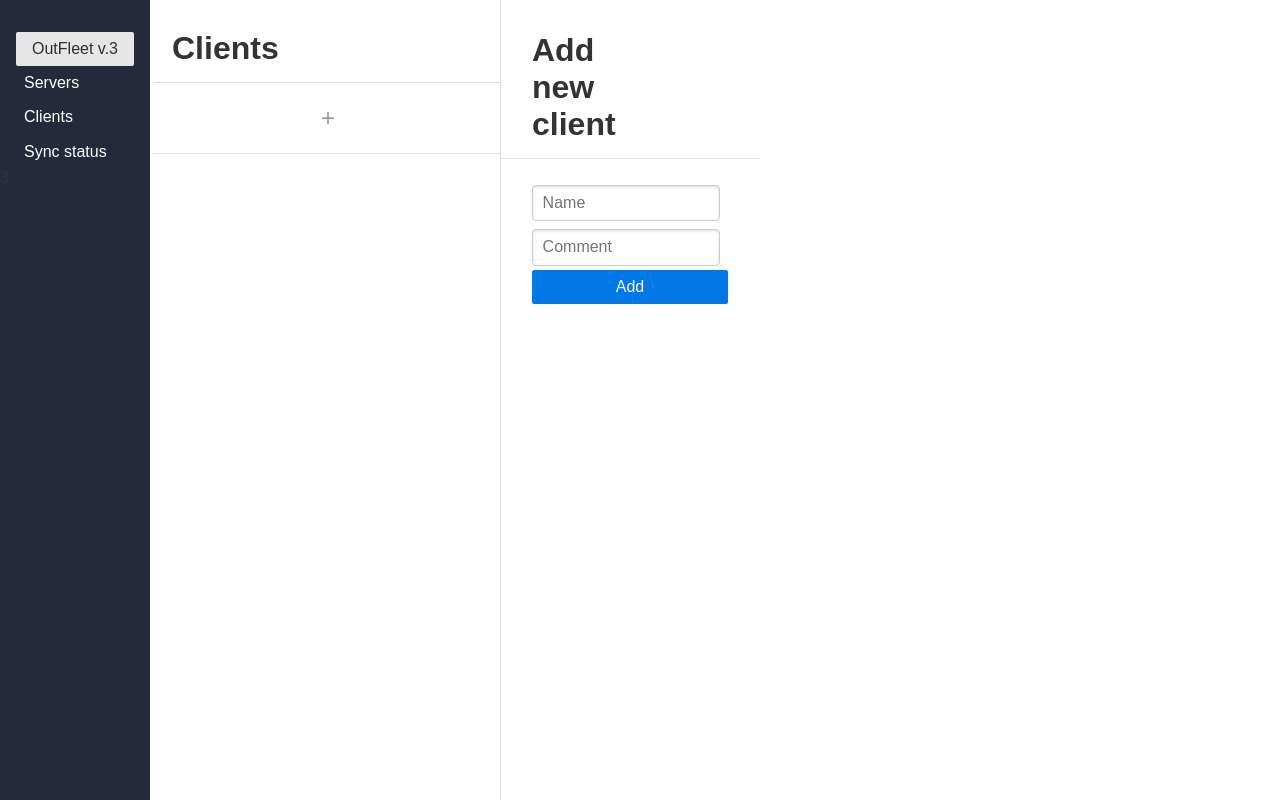
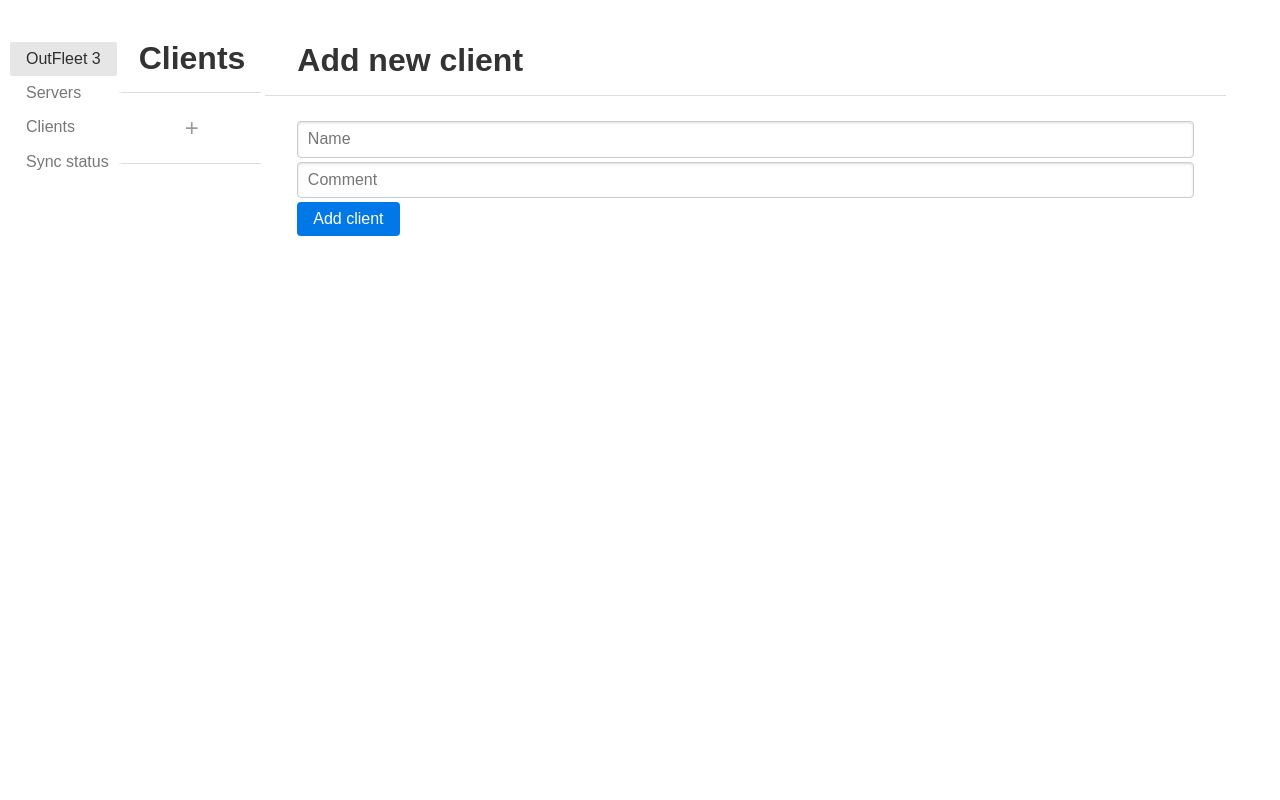
Before and after one commit to house-of-vanity/OutFleet, a Flask app: page /clients?add_client=True in a window 1280 px wide. Run offline with Flask 3, Linux system fonts and the light colour scheme.

Commit message:
WIP: reworking UI

````diff
--- a/static/layout.css
+++ b/static/layout.css
@@ -19,11 +19,11 @@ a {
  * Over-riding some of the .pure-button styles to make my buttons look unique
  */
 .button {
-    border-radius: 6px;
+    border-radius: 4px;
 }
 .delete-button {
     background: #a20c0c;
-    border: 1px solid #010101;
+    border: 2px solid #310404;
     color: #ffffff;
 }
 
@@ -153,10 +153,13 @@ a {
     }
 
 .server-item-selected {
-    background: #eee;
+    background: #eeeeee;
 }
 .server-item-unread {
     border-left: 6px solid #1b98f8;
+}
+.server-item:hover {
+    background: #d1d0d0;
 }
 
 /* server Content Styles */
@@ -201,7 +204,7 @@ a {
 
     /* Move the layout over so we can fit the nav + list in on the left */
     #layout {
-        padding-left:500px; /* "left col (nav + list)" width */
+        padding-left:500px;
         position: relative;
     }
 
@@ -213,7 +216,7 @@ a {
         overflow: auto;
     }
     #nav {
-        margin-left:-500px; /* "left col (nav + list)" width */
+        margin-left:-500px;
         width:150px;
         height: 100%;
     }
--- a/templates/base.html
+++ b/templates/base.html
@@ -1,34 +1,25 @@
 <!DOCTYPE html>
 <html>
+
 <head>
 
     <title>{% block title %}Dashboard{% endblock %}</title>
     <link rel="stylesheet" type="text/css" href="{{ url_for('static', filename='pure.css') }}">
     <link rel="stylesheet" type="text/css" href="{{ url_for('static', filename='layout.css') }}">
     <meta name="viewport" content="width=device-width, initial-scale=1">
-</head>
+    <style>
+        .border {
+            border: 0px solid black;
+        }
 
-<body>
-
-<div id="layout" class="content pure-g">
-    <div id="nav" class="pure-u-1-3">
-        <a href="#" id="menuLink" class="nav-menu-button">Menu</a>
-
-        <div class="nav-inner">
-		<button onclick="location.href='/';" style="cursor:pointer;" class="primary-button pure-button">OutFleet v.{{ VERSION }}</button>
-
-            <div class="pure-menu custom-restricted-width">
-                <ul class="pure-menu-list">
-                    <li class="pure-menu-item"><a href="/" class="pure-menu-link">Servers</a></li>
-                    <li class="pure-menu-item"><a href="/clients" class="pure-menu-link">Clients</a></li>
-                    <li class="pure-menu-item"><a href="/sync" class="pure-menu-link">Sync status</a></li>
-                </ul>
-		{{ VERSION }}
-            </div>
-        </div>
-    </div>
-  {% block content %}{% endblock %}
-</div>
+        .content {
+            padding: 10px;
+        }
+        .form-field {
+            margin: 5px;
+            width: 100%;
+        }
+    </style>
     <!-- Script to make the Menu link work -->
     <!-- Just stripped down version of the js/ui.js script for the side-menu layout -->
     <script>
@@ -80,14 +71,41 @@
             document.addEventListener('click', handleEvent);
         });
     </script>
+</head>
+
+<body>
+
+    <div class="pure-g">
+        <div class="pure-u-2-24 border">
+            <div class="content">
+                <div class="nav-inner">
+                    <button onclick="location.href='/';" style="cursor:pointer;" class="pure-button">OutFleet {{ VERSION
+                        }}</button>
+                    <ul class="pure-menu-list">
+                        <li class="pure-menu-item"><a href="/" class="pure-menu-link">Servers</a></li>
+                        <li class="pure-menu-item"><a href="/clients" class="pure-menu-link">Clients</a></li>
+                        <li class="pure-menu-item"><a href="/sync" class="pure-menu-link">Sync status</a></li>
+                    </ul>
+                </div>
+            </div>
+        </div>
+        <div class="pure-u-22-24 border">
+            <div class="content">
+                {% block content %}{% endblock %}
+            </div>
+        </div>
+    </div>
+
+
     {% if nt %}
     <label>
         <input type="checkbox" class="alertCheckbox" autocomplete="off" />
         <div class="alert {% if nl == 'error' %}error{% else %}success{% endif %}">
             <span class="alertText">{{nt}}
-    <br class="clear"/></span>
+                <br class="clear" /></span>
         </div>
     </label>
     {% endif %}
 </body>
+
 </html>
--- a/templates/clients.html
+++ b/templates/clients.html
@@ -2,121 +2,142 @@
 
 {% block content %}
 
-<div id="list" class="pure-u-1-3" xmlns="http://www.w3.org/1999/html" xmlns="http://www.w3.org/1999/html">
-    <div class="server-item pure-g">
+<div class="pure-u-3-24">
+    <div class="server-item">
         <h1 class="server-content-title">Clients</h1>
     </div>
+    <div onclick="location.href='/clients?add_client=True';" class="server-item server-add ">
+        <div class="">
+            +
+        </div>
+    </div>
     {% for client, values in CLIENTS.items() %}
-    <div class="server-item server-item-{% if client == selected_client %}unread{% else %}selected{% endif %} pure-g">
-        <div class="pure-u-3-4" onclick="location.href='/clients?selected_client={{ client }}';">
+    <div onclick="location.href='/clients?selected_client={{ client }}';"
+        class="server-item server-item-{% if client == selected_client %}unread{% else %}selected{% endif %} ">
+        <div class="">
             <h5 class="server-name">{{ values["name"] }}</h5>
-            <h4 class="server-info">Allowed {{ values["servers"]|length }} server{% if values["servers"]|length >1 %}s{%endif%}</h4>
+            <h4 class="server-info">Allowed {{ values["servers"]|length }} server{% if values["servers"]|length >1
+                %}s{%endif%}</h4>
         </div>
     </div>
     {% endfor %}
-    <div onclick="location.href='/clients?add_client=True';" class="server-item server-add pure-g">
-            <div class="pure-u-1">
-                +
-            </div>
-    </div>
+
 
 </div>
+<div class="pure-u-20-24">
+    {% if add_client %}
 
-{% if add_client %}
-    <div class="pure-u-1-3">
-        <div class="server-content-header pure-g">
-            <div class="pure-u-1-2">
+    <div class="server-content-header">
+        <div class="">
             <h1 class="server-content-title">Add new client</h1>
         </div>
     </div>
     <div class="server-content-body">
         <form action="/add_client" class="pure-form pure-form-stacked" method="POST">
             <fieldset>
+                <input type="text" class="form-field pure-u-8-24" name="name" required placeholder="Name" />
+                <input type="text" class="form-field pure-u-8-24" name="comment" placeholder="Comment" />
+                {% for server in SERVERS %}
+                <label class="pure-checkbox" for="option{{loop.index0}}">
+                    <input type="checkbox" id="option{{loop.index0}}" name="servers"
+                        value="{{server.info()['local_server_id']}}">{{server.info()["name"]}}</label>
+                {% endfor %}
+                <button type="submit" class="pure-button pure-button-primary button">Add client</button>
+            </fieldset>
+        </form>
+    </div>
+    {% endif %}
+
+    {% if selected_client and not add_client %}
+    {% set client = CLIENTS[selected_client] %}
     <div class="pure-g">
-                    <div class="pure-u-1 pure-u-md-1-3">
-                        <input type="text" class="pure-u-23-24" name="name" required placeholder="Name"/>
+        <div class="pure-u-1">
+            <div class="server-content-header">
+                <div class="">
+                    <h1 class="server-content-title">{{client['name']}}</h1>
+                    <h4 class="server-info">{{ selected_client }}</h4>
+                    {% if client['comment'] != "" %}<h4 class="server-info">{{ client['comment'] }}</h4>{% endif %}
                 </div>
-                    <div class="pure-u-1 pure-u-md-1-3">
-                        <input type="text" class="pure-u-23-24" name="comment"  placeholder="Comment"/>
             </div>
+        </div>
+    </div>
+    <div class="pure-g">
+        <div class="pure-u-6-24">
+
+            <div class="server-content-body">
+                <form action="/add_client" class="pure-form pure-form-aligned" method="POST">
+                    <fieldset>
+
+                        <div class="">
+                            <input type="text" class="form-field" name="name" required value="{{client['name']}}" />
+                            <input type="hidden" class="form-field" name="old_name" required
+                                value="{{client['name']}}" />
+                        </div>
+                        <div class="">
+                            <input type="text" class="form-field" name="comment" value="{{client['comment']}}" />
+                        </div>
+                        <input type="hidden" class="form-field" name="user_id" value="{{selected_client}}" />
+
                         <div class="pure-checkbox">
+                            <p>Allow access to:</p>
                             {% for server in SERVERS %}
-                                <label class="pure-checkbox" for="option{{loop.index0}}">{{server.info()["name"]}}
-                                <input type="checkbox" id="option{{loop.index0}}" name="servers" value="{{server.info()['local_server_id']}}"></label>
+                            <label class="pure-checkbox" for="option{{loop.index0}}">
+                                <input {% if server.info()['local_server_id'] in client['servers'] %}checked{%endif%}
+                                    type="checkbox" id="option{{loop.index0}}" name="servers"
+                                    value="{{server.info()['local_server_id']}}">{{server.info()["name"]}}
+                                {% if server.info()['local_server_id'] in client['servers'] %} ( Used {% for key in
+                                server.data["keys"] %}{% if key.name == client['name'] %}{{ (key.used_bytes if
+                                key.used_bytes else 0) | filesizeformat }}{% endif %}{% endfor %}){%endif%}</label>
 
                             {% endfor %}
 
                         </div>
+                        <button type="submit" class="pure-button pure-button-primary button">Save and Apply</button>
+                    </fieldset>
+                </form>
+                <form action="/del_client" class="pure-form pure-form-stacked" method="POST">
+                    <input type="hidden" name="name" required value="{{client['name']}}" />
+                    <input type="hidden" name="user_id" value="{{selected_client}}" />
 
-                </div>
-                <button type="submit" class="pure-button pure-input-1 pure-button-primary">Add</button>
-            </fieldset>
+                    <label for="really" class="pure-radio">
+                        <button type="submit" id="really"
+                            class="pure-button pure-button-primary delete-button button">Delete Client 🔒<input
+                                type="checkbox" id="agree" name="agree" required></button></label>
                 </form>
             </div>
         </div>
-{% endif %}
+        <div style="" class="pure-u-18-24">
+            <div class="pure-u-9-24">
+                <div>
+                    <h3>Invite text</h3>
 
-
-{% if selected_client and not add_client %}
-    {% set client = CLIENTS[selected_client] %}
-
-    <div class="pure-u-1-2">
-        <div class="server-content-header pure-g">
-            <div class="pure-u-1-2">
-                <h1 class="server-content-title">{{client['name']}}</h1>
-                <h4 class="server-info">{{ client['comment'] }}</h4>
-                <h4 class="server-info">id {{ selected_client }}</h4>
-
-            </div>
-        </div>
-        <div class="server-content-body">
-        <form action="/add_client" class="pure-form pure-form-stacked" method="POST">
-            <fieldset>
-                <div class="pure-g">
-                    <div class="pure-u-1 pure-u-md-1-3">
-                        <input type="text" class="pure-u-1" name="name" required value="{{client['name']}}"/>
-                        <input type="hidden" class="pure-u-1" name="old_name" required value="{{client['name']}}"/>
-                    </div>
-                    <div class="pure-u-1 pure-u-md-1-3">
-                        <input type="text" class="pure-u-1" name="comment" value="{{client['comment']}}"/>
-                    </div>
-                    <input type="hidden" class="pure-u-1" name="user_id" value="{{selected_client}}"/>
-
-                            <div class="pure-checkbox">
-                                <p>Allow access to:</p>
-                                {% for server in SERVERS %}
-                                <label class="pure-checkbox" for="option{{loop.index0}}">{{server.info()["name"]}}{% if server.info()['local_server_id'] in client['servers'] %} ( Used {% for key in server.data["keys"] %}{% if key.name == client['name'] %}{{ (key.used_bytes if key.used_bytes else 0) | filesizeformat }}{% endif %}{% endfor %}){%endif%}
-                                <input
-                                        {% if server.info()['local_server_id'] in client['servers'] %}checked{%endif%}
-                                        type="checkbox" id="option{{loop.index0}}" name="servers" value="{{server.info()['local_server_id']}}"></label>
-
-                                {% endfor %}
-
-                          </div>
-
-                </div>
-                <button type="submit" class="pure-button pure-input-1 pure-button-primary">Save and apply</button>
-            </fieldset>
-        </form>
-
-        <div>
-            <h3>Invite text</h3><hr>
-            <textarea style="width: 100%; rows=10">
+                    <textarea style="width: 96%; height: 360px; resize:none" disabled>
 Install OutLine VPN. Copy and paste below keys to OutLine client.
 Same keys will work simultaneously on many devices.
 {% for server in SERVERS -%}
 
 {% if server.info()['local_server_id'] in client['servers'] %}
 {{server.info()['name']}}
-```{% for key in server.data["keys"] %}{% if key.key_id == client['name'] %}ssconf://{{ dynamic_hostname }}/dynamic/{{server.info()['name']}}/{{selected_client}}#{{server.info()['comment']}}{% endif %}{% endfor %}```
+```{% for key in server.data["keys"] %}{% if key.key_id == client['name'] %}ssconf://{{
+dynamic_hostname
+}}/dynamic/{{server.info()['name']}}/{{selected_client}}#{{server.info()['comment']}}{% endif %}{%
+endfor %}```
 {% endif %}
-{%- endfor -%}</textarea>
+{%- endfor -%}
+                        </textarea>
+
                 </div>
-            <hr>
-<div style="padding-top: 15px; padding-bottom: 15px">
-    <div class="pure-u-1">
+            </div>
+            <div class="pure-u-14-24">
+
+            </div>
+
+        </div>
+    </div>
+    <div class="pure-g">
+        <div class="pure-u-1 content">
             <h3>Dynamic Access Keys</h3>
-        <table class="pure-table">
+            <table class="pure-table" style="width: 100%">
                 <thead>
                     <tr>
                         <th>Server</th>
@@ -128,8 +149,11 @@ Same keys will work simultaneously on many devices.
                     {% if server.info()['local_server_id'] in client['servers'] %}
                     <tr>
                         <td>{{ server.info()['name'] }}</td>
-                    <td>
-                        <p style="font-size: 10pt">{% for key in server.data["keys"] %}{% if key.key_id == client['name'] %}ssconf://{{ dynamic_hostname }}/dynamic/{{server.info()['name']}}/{{selected_client}}#{{server.info()['comment']}}{% endif %}{% endfor %}</p>
+                        <td style="font-size: 10pt">
+                            {% for key in server.data["keys"] %}{% if key.key_id == client['name'] %}ssconf://{{
+                            dynamic_hostname
+                            }}/dynamic/{{server.info()['name']}}/{{selected_client}}#{{server.info()['comment']}}{%
+                            endif %}{% endfor %}
                         </td>
                     </tr>
                     {% endif %}
@@ -137,9 +161,9 @@ Same keys will work simultaneously on many devices.
                 </tbody>
             </table>
         </div>
-    <div class="pure-u-1 pure-u-md-1">
+        <div class="pure-u-1 content">
             <h3>SS Links</h3>
-        <table class="pure-table">
+            <table class="pure-table" style="width: 100%">
                 <thead>
                     <tr>
                         <th>Server</th>
@@ -151,8 +175,9 @@ Same keys will work simultaneously on many devices.
                     {% if server.info()['local_server_id'] in client['servers'] %}
                     <tr>
                         <td>{{ server.info()['name'] }}</td>
-                    <td>
-                        <pre style="font-size: 10pt">{% for key in server.data["keys"] %}{% if key.key_id == client['name'] %}{{ key.access_url }}{% endif %}{% endfor %}</pre>
+                        <td style="font-size: 10pt">
+                            {% for key in server.data["keys"] %}{% if key.key_id == client['name'] %}{{
+                            key.access_url }}{% endif %}{% endfor %}
                         </td>
                     </tr>
                     {% endif %}
@@ -160,15 +185,7 @@ Same keys will work simultaneously on many devices.
                 </tbody>
             </table>
         </div>
-    <hr>
-    </div>
-         <form action="/del_client" class="pure-form pure-form-stacked" method="POST">
-            <input type="hidden" class="pure-u-1" name="name" required value="{{client['name']}}"/>
-            <input type="hidden" class="pure-u-1" name="user_id" value="{{selected_client}}"/>
-            <button type="submit" class="pure-button button-error pure-input-1 ">Delete</button>
-         </form>
-    </div>
     </div>
     {% endif %}
-
+</div>
 {% endblock %}
````
Also changed, not shown: templates/index.html (+70 -53 lines), templates/sync.html (+20 -5 lines). Lines whose indentation alone changed are shown as unchanged.
